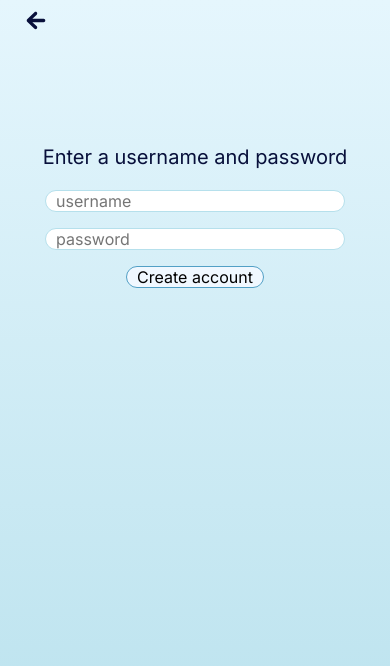
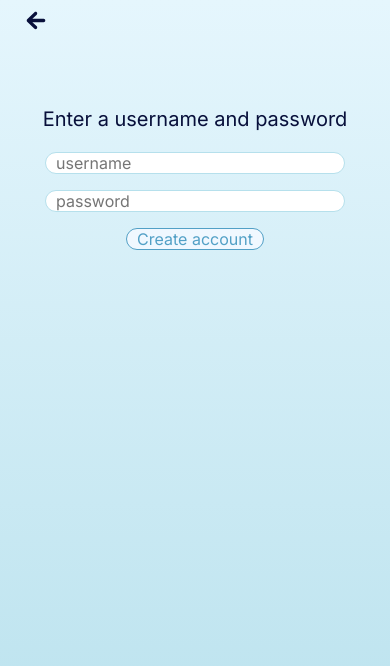
Before and after one commit to armstmol01/weekly-planner, a React (Create React App) app in the folder client/: page /account in a window 390 px wide. Shown: the top 666 px of the page. Built offline with nearby package versions, Linux system fonts and the light colour scheme; a web font is replaced by a local one.

Commit message:
account spacing fix

```diff
--- a/client/src/components/account/Account.css
+++ b/client/src/components/account/Account.css
@@ -33,19 +33,16 @@
   width: fit-content;
   padding: 0 10px 0 10px;
   background: aliceblue;
+  color: rgb(82, 160, 198);
 }
 
 .account__container button:hover {
   background-color: var(--color-light);
 }
 
-.success__msg, .error__msg {
-  /* color: rgb(82, 173, 253); */
-}
-
 /* ===== MEDIA QUERIES (PHONES) ===== */
 @media screen and (max-width: 850px) {
-  .account__container form {
-    justify-content: end;
+  .account__container {
+    gap: 8rem;
   }
 }
--- a/client/src/components/login/Login.css
+++ b/client/src/components/login/Login.css
@@ -86,9 +86,10 @@ input {
   margin-right: 10px;
   color: var(--color-primary);
   transition: var(--transition);
+  background: white;
 }
 
-input[type=text] {
+input[type=text], input[type=password] {
   -webkit-appearance: none;
   -moz-appearance: none;
   appearance: none;
```
